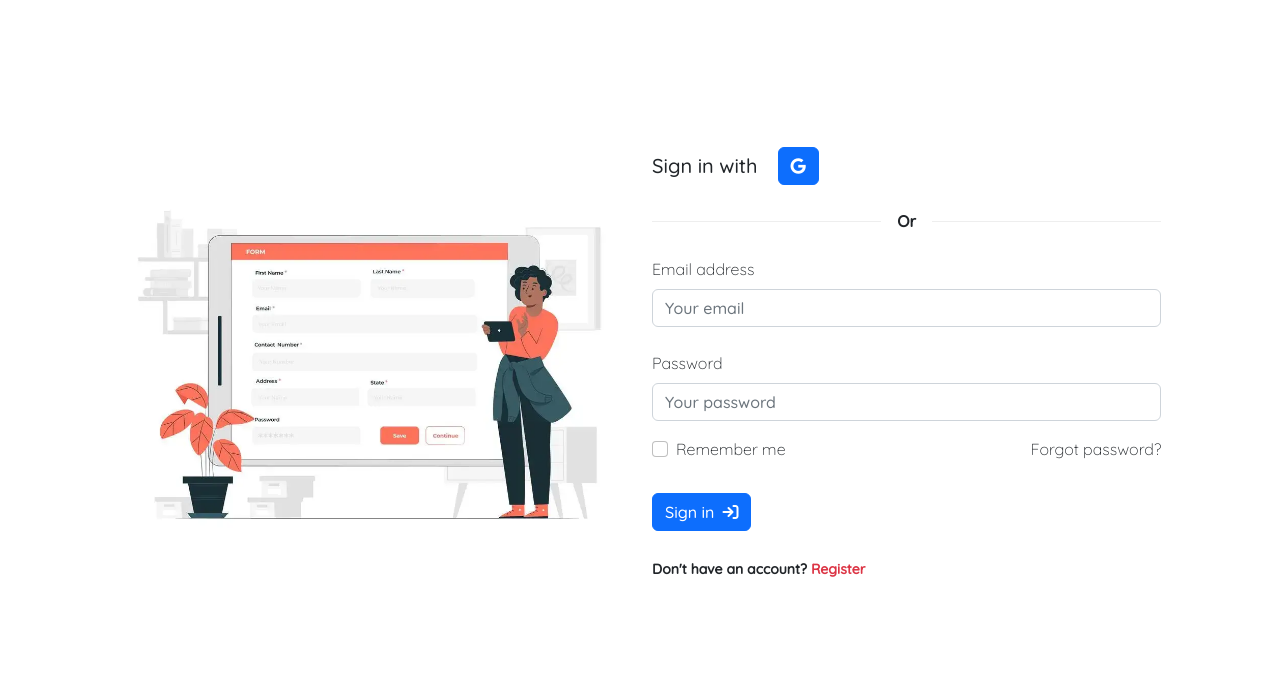
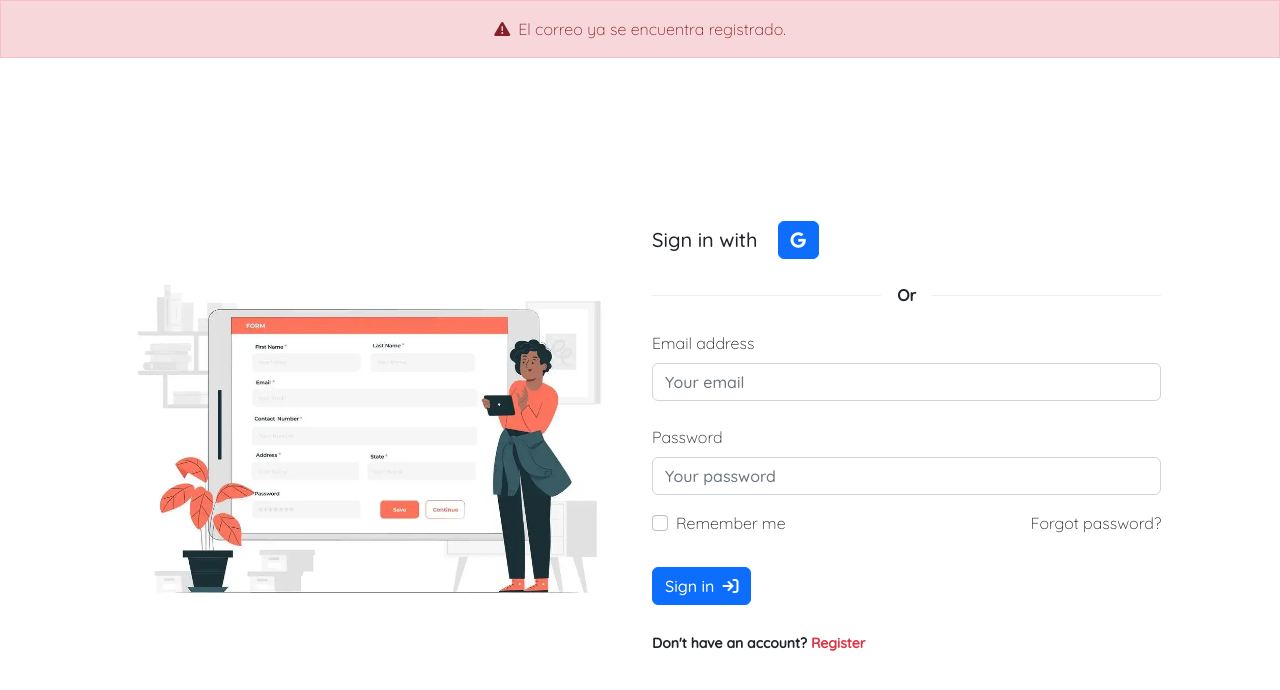
Before and after one commit to luchoweb/jobsform, a React (Create React App) app: page / in a window 1280 px wide. Shown: the top 690 px of the page. Built offline with nearby package versions, Linux system fonts and the light colour scheme.

Commit message:
error alert added only visual

```diff
--- /dev/null
+++ b/src/components/ErrorAlert.tsx
@@ -0,0 +1,16 @@
+type Props = {
+  message: string
+}
+
+const ErrorAlert = ( { message }: Props ) => {
+  return (
+    <div className="alert alert-danger text-center">
+      <p className="m-0">
+        <i className="fas fa-warning"></i>
+        <span className="ms-2">{ message }</span>
+      </p>
+    </div>
+  )
+}
+
+export default ErrorAlert;
--- a/src/styles/views/login.scss
+++ b/src/styles/views/login.scss
@@ -1,6 +1,11 @@
 .login {
   .button {
     padding-left: 2.5rem; padding-right: 2.5rem;
+  }
+
+  .alert {
+    &-danger {
+      border-radius: 0;
     }
   }
 
@@ -21,3 +26,4 @@
       height: 100%;
     }
   }
+}
--- a/src/views/login.tsx
+++ b/src/views/login.tsx
@@ -1,5 +1,7 @@
+import { useState } from "react";
+import ErrorAlert from "../components/ErrorAlert";
+
 import "../styles/views/login.scss";
-
 import LoginImage from "../assets/images/login-image.webp";
 
 type Props = {
@@ -7,9 +9,12 @@ type Props = {
 }
 
 const LoginView = ({ typeForm }: Props) => {
+  const [errorMessage, setErrorMessage] = useState('El correo ya se encuentra registrado.');
+
   return (
-    <main className="pt-5 pb-5 pt-lg-0 pb-lg-0">
+    <main className="login pb-5 pb-lg-0">
       <section className="vh-100">
+        { errorMessage && <ErrorAlert message={ errorMessage } /> }
         <div className="container-fluid h-custom">
           <div className="row d-flex justify-content-center align-items-center h-100">
             <div className="col-11 col-md-5 col-lg-5 mb-4 mb-lg-0">
```
Lines whose indentation alone changed are shown as unchanged.
